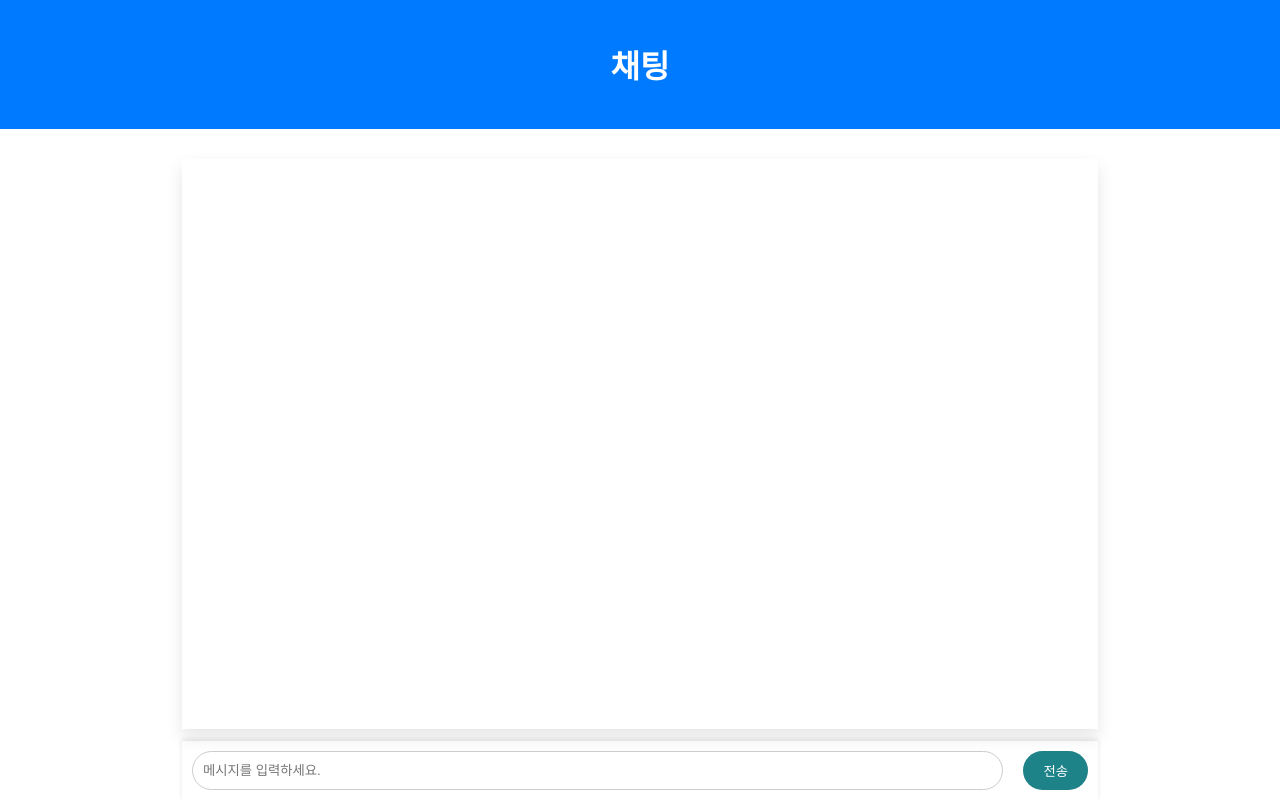
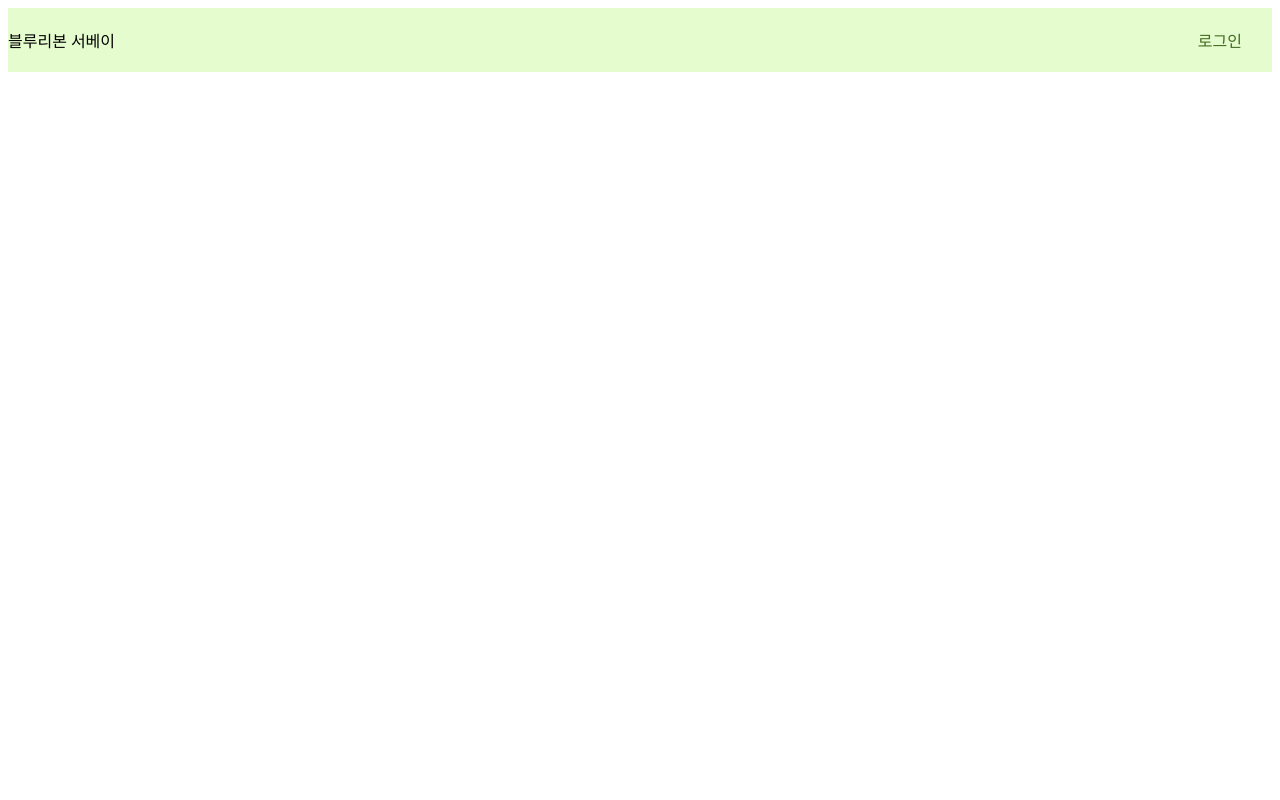
Before and after one commit to SKNETWORKS-FAMILY-AICAMP/SKN06-4th-2team, a Django app: template chat/templates/home.html in a window 1280 px wide. Run offline with Django 5.2, Linux system fonts and the light colour scheme; the template is opened without the code that fills it, so the values that code supplies are empty.

Commit message:
Add files via upload
간단하게 채팅창을 꾸민 chat.html과 골격만 만든 홈페이지html을 올립니다.

```diff
--- a/chat/templates/home.html
+++ b/chat/templates/home.html
@@ -1,157 +1,49 @@
 <!DOCTYPE html>
-<html lang="en">
+<html lang="en"></html>
+
 <head>
+
     <meta charset="UTF-8">
     <meta name="viewport" content="width=device-width, initial-scale=1.0">
-    <title>Document</title>
+
+    <title> 환영합니다. </title>
+
+
     <style>
-        body, html {
-            margin: 0;
-            padding: 0;
-        }
     header {
-            text-align: center;
-            margin-bottom: 30px;
-            background-color: #007bff;
-            color: white;
+        margin-bottom: 80px;
+        background-color: #E5FCCF;
         padding: 20px 0;
         top: 0;
         width: 100%;
-        }
-        .chat-container {
         display: flex;
-            flex-direction: column;
-            gap: 10px; /* 아이템들 간의 간격 적용.*/
-            padding: 10px;
-            max-width: 70%;
-            margin: 10px auto;
-            overflow-y: auto;  /* 안에 내용이 y축(세로)로 넘칠 때 어떻게 할지. auto-넘치면 scroll 이 나오도록한다.*/
-            height: calc(100vh - 250px); /* viewport(화면에 보여지는 영역)의 heigt 100%에서 입력 폼을 제외한 높이*/
-            box-shadow: 0 8px 16px rgba(0, 0, 0, 0.1);
+        justify-content: space-between;
+        align-items: center;
     }
 
-        .message {
-            padding: 10px 15px;
-            border-radius: 15px;
-            max-width: 70%;
-            overflow-wrap: break-word; /* 글자가 박스를 넘어갈 때 줄바꿈을 하도록 한다. */
+    .login {
+        margin-right: 30px; /* 필요하면 여백 추가 */
+        color: #426B1F;
+        text-decoration: none;
+        font-size: 16px;
     }
 
-        .left {
-            align-self: flex-start; /* 플렉스 컨테이너 내의 아이템을 왼쪽으로 정렬 (교차축-배열 방향과 직교한 축-의 시작에 위치) */
-            background-color: #d7ffb2;
-        }
-
-        .right {
-            align-self: flex-end;   /* 플렉스 컨테이너 내의 아이템을 오른쪽으로 정렬 (교차축의 끝에 위치) */
-            background-color: #007bff;
-            color: white;
-        }
-
-        .chat-input {
-            position: fixed; /* 뷰포트에 상대적으로 위치를 고정하여 스크롤 시에도 동일한 위치에 유지. 위치는 top, left, right, bottom으로 지정 */
-            bottom: 0; /* 뷰포트의 하단에 요소를 배치 */
-            left: 50%; /* 뷰포트의 가로 너비의 50% 지점에 요소의 왼쪽 경계를 위치 */
-            transform: translateX(-50%); /* 요소를 자신의 너비의 50%만큼 왼쪽으로 이동시켜 가로 방향 중앙에 정렬 */
-            width: 70%; /* 요소의 너비를 뷰포트 너비의 70%로 설정 */
-            padding: 10px; /* 요소의 내부 여백을 상하좌우 10px로 설정 */
-            box-shadow: 0 -2px 5px rgba(0,0,0,0.1); /* 요소의 상단에 약간의 그림자를 추가하여 부드러운 입체감을 부여 */
-            display: flex; /* 요소의 자식 요소들을 플렉스 컨테이너로 설정하여 유연한 배치 가능 */
-            gap: 20px;     /* 플렉스 컨테이너 내의 자식 요소들 사이에 20px의 간격을 설정 */
-        }
-
-        .chat-input input {
-            flex: 1; /* 플랙스 컨터이너의 남은 공간을 다 차지한다.*/
-            padding: 10px;
-            border: 1px solid #ccc;
-            border-radius: 20px;
-        }
-
-        .chat-input button {
-            padding: 10px 20px;
-            border: none;
-            border-radius: 20px;
-            background-color: #1e8289;
-            color: white;
-            cursor: pointer;
-        }
 
     </style>
+
 </head>
+
+
+
 
 <body>
 
     <header>
-        <h1>채팅</h1>
+
+        <a herf="./Home.html" class="logo"> 블루리본 서베이 </a>
+        <a  class="login"> 로그인 </a>
+
     </header>
 
 
-    <!-- 채팅 창 -->
-    <div class="chat-container"></div>
-
-    <!-- 메세지 입력 필드 -->
-    <div class="chat-input">
-        <input type="text" placeholder="메시지를 입력하세요."  id="chat_input"/>
-        <button id="send_btn">전송</button>
-    </div>
-
-    <script type="text/javascript">
-
-        function sendMessage() {
-            // 채팅 메세지 input field에서 value를 조회.
-            let message = document.getElementById('chat_input').value;
-            if (!message) {
-                alert('메시지를 입력하세요.');
-                return;
-            }
-            // Javascript에서 HTTP 요청 처리 기능을 제공하는 클래스.
-            // 1. XMLHttpRequest객체 생성
-            let xhr = new XMLHttpRequest();
-            // 2. XMLHttpRequest객체에 요청 URL 을 설정.
-            xhr.open('GET', '/api/chat_message/'+message, true);
-            // 3. Callback 함수
-            xhr.onload = function() {
-                // 응답이 오고 응답 코드가 200이면.
-                if (xhr.status === 200) {
-                    // xhr.responseText: 응답 받은 text
-                    // JSON.parse(json문자열): JSON을 JS 객체로 변환.
-                    // "{response:'안녕하세요'}" -> {response:"안녕하세요."}
-                    let data = JSON.parse(xhr.responseText);
-
-                    // 사용자 메세지와 응답 메세지를 채팅창에 추가.
-                    // 사용자 메세지 추가가
-                    let chatContainer = document.querySelector('.chat-container');
-                    let userMessage = document.createElement('div'); //<div></div>
-                    userMessage.className = 'message right';//<div class="message right"></div>
-                    userMessage.innerText = message;//<div class="message right">안녕</div>
-                    chatContainer.appendChild(userMessage);//채팅창에 추가.
-
-                    // LLM 응답을 채팅창에 추가.
-                    let aiMessage = document.createElement('div');
-                    aiMessage.className = 'message left';
-                    aiMessage.innerText = data.response; //LLM 응답 조회
-                    chatContainer.appendChild(aiMessage);
-
-                    document.getElementById('chat_input').value = '';
-                    document.getElementById('chat_input').focus();
-                } else {
-                    alert(`Error code: ${xhr.status}, Error Msg: ${xhr.statusText}`);
-                }
-            };
-            // 서버로 요청.
-            // xhr.open()설정에 맞춰 요청
-            // 응답이 오면 xhr.onload 의 callback 이 호출 되서 응답 데이터 처리.
-            xhr.send();
-        }
-
-        document.getElementById('send_btn').addEventListener('click', sendMessage);
-        document.getElementById('chat_input').addEventListener('keydown', function(event) {
-            // 눌린 key가 enter일때.
-            if (event.key === 'Enter') {
-                sendMessage();
-            }
-        });
-
-    </script>
 </body>
-</html>
```
Also changed, not shown: chat/templates/chat.html (added, +181 -0 lines). Lines whose indentation alone changed are shown as unchanged.
